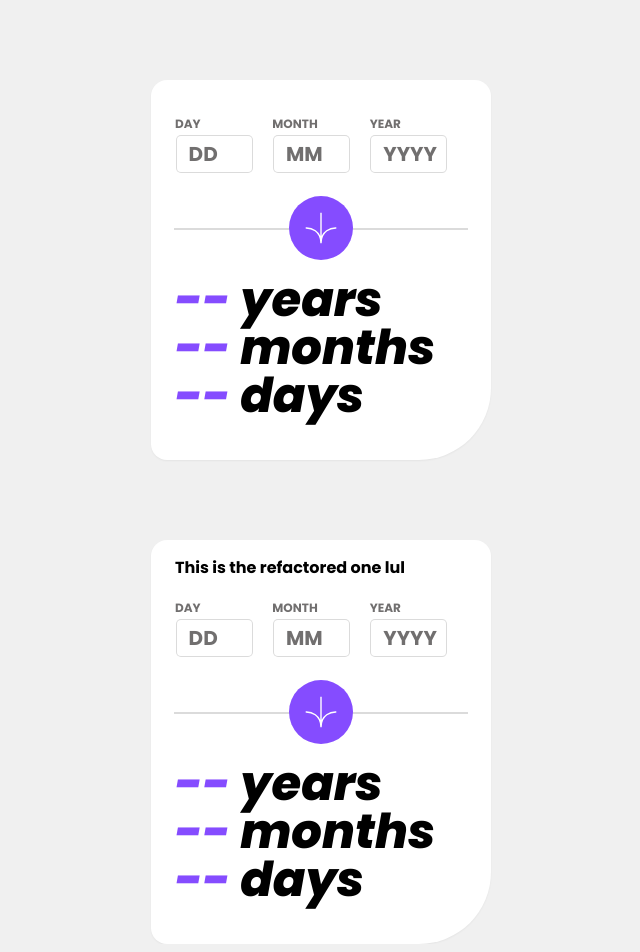
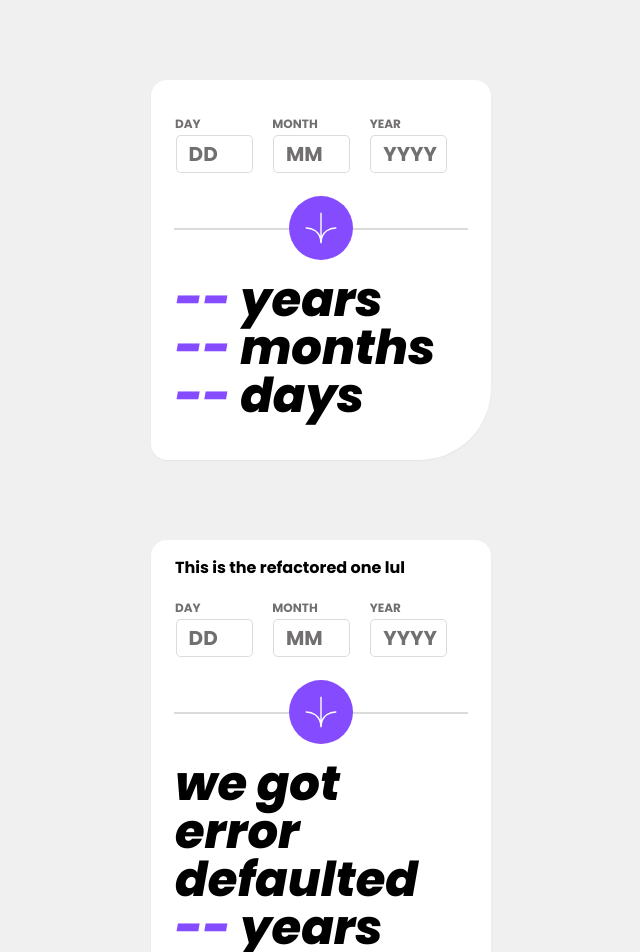
Before and after one commit to TheMcnafaha/frontend-mentor-age-calc, a Next.js app: page / in a window 1280 px wide. Shown: the top 952 px of the page, without its empty margins (319-959 px from the left). Built offline with nearby package versions, Linux system fonts and the light colour scheme.

Commit message:
fixed default behavior on refactor for year and day inputs

```diff
--- a/src/components/refactor.tsx
+++ b/src/components/refactor.tsx
@@ -3,6 +3,7 @@ import type { Dispatch, SetStateAction } from "react";
 import type { ErrorObj } from "../components/CalendarInput";
 import { useState } from "react";
 import { NextPage } from "next";
+import { error } from "console";
 type Display = {
   age: DisplayAge;
   error: string;
@@ -45,10 +46,6 @@ export const Refactor: NextPage = () => {
     month: "MM",
     day: "DD",
   } as InputAge);
-  const [displayError, setdisplayError] = useState({
-    isError: false,
-    errorMessage: "test123",
-  } as NeoError);
   const display: Display = getNewDisplayAge(inputAge);
   // const display: Display = { age: { year: 1, month: 1, day: 1 }, error: "lol" };
   return (
@@ -60,7 +57,6 @@ export const Refactor: NextPage = () => {
         inputAge={inputAge}
         display={display}
       ></AgeForm>
-      <DisplayResult display={display} error={displayError} />
     </div>
   );
 };
@@ -82,14 +78,12 @@ function CalendarComponent() {
         inputAge={inputAge}
         display={display}
       ></AgeForm>
-      <DisplayResult display={display} />
     </div>
   );
 }
 
 function AgeForm({ setInputAge, display }: AgeFormInput) {
   const [dayInput, setDayInput] = useState("DD");
-
   const [monthInput, setmonthInput] = useState("MM");
   const [yearInput, setyearInput] = useState("YYYY");
   const currentAge = {
@@ -97,8 +91,9 @@ function AgeForm({ setInputAge, display }: AgeFormInput) {
     month: parseInt(monthInput, 10),
     day: parseInt(dayInput, 10),
   };
-  const isYearError = checkForYearError(currentAge);
-  const isDayError = checkForDayError(currentAge);
+  const isYearError = checkForYearError(currentAge, yearInput);
+  const isDayError = checkForDayError(currentAge, dayInput);
+  const displayError = getDisplayError([isYearError, isDayError]);
   return (
     <>
       <form
@@ -150,6 +145,7 @@ function AgeForm({ setInputAge, display }: AgeFormInput) {
         </p>
         <AgeFormSubmit />
       </form>
+      <DisplayResult display={display} error={displayError} />
     </>
   );
 }
@@ -280,10 +276,20 @@ function makeTS_ReturnNumber(
   }
   return -1;
 }
-export function checkForYearError(possibeAge: PossibleAge): NeoError {
+export function checkForYearError(
+  possibeAge: PossibleAge,
+  currentYear: string
+): NeoError {
+  if (currentYear === "YYYY") {
+    return { isError: true, errorMessage: "defaulted" };
+  }
   const isDay = Number.isInteger(possibeAge.day);
   const isMonth = Number.isInteger(possibeAge.month);
   const isYear = Number.isInteger(possibeAge.year);
+
+  if (possibeAge.year === "YYYY") {
+    return { isError: true, errorMessage: "default case" };
+  }
 
   if (makeTS_ReturnNumber(possibeAge.year) <= 0) {
     return { isError: true, errorMessage: "Date must be older than 0 CE" };
@@ -301,7 +307,10 @@ export function checkForYearError(possibeAge: PossibleAge): NeoError {
   }
   return { isError: false, errorMessage: "" };
 }
-function dispayYearError(possibeAge: InputAge): ErrorObj {
+function dispayYearError(possibeAge: InputAge, currentYear: string): ErrorObj {
+  if (currentYear === "YYYY") {
+    return { isError: true, errorMessage: "defaulted" };
+  }
   const isDay = Number.isInteger(possibeAge.day);
   const isMonth = Number.isInteger(possibeAge.month);
   const isYear = Number.isInteger(possibeAge.year);
@@ -322,7 +331,13 @@ function dispayYearError(possibeAge: InputAge): ErrorObj {
   }
   return { isError: false, errorMessage: " " };
 }
-export function checkForDayError(possibleAge: PossibleAge): NeoError {
+export function checkForDayError(
+  possibleAge: PossibleAge,
+  currentDay: string
+): NeoError {
+  if (currentDay === "DD") {
+    return { isError: true, errorMessage: " " };
+  }
   const isDay = Number.isInteger(possibleAge.day);
   const isMonth = Number.isInteger(possibleAge.month);
   const isYear = Number.isInteger(possibleAge.year);
@@ -454,3 +469,13 @@ function hasBdayPassed(bday: Age, referenceAge: Age): boolean {
   }
   return false;
 }
+function getDisplayError(singleErrors: NeoError[]) {
+  // first check single errors
+  for (let index = 0; index < singleErrors.length; index++) {
+    const e = singleErrors[index];
+    if (e?.isError) {
+      return e;
+    }
+  }
+  return { isError: true, errorMessage: " base case" } as NeoError;
+}
```
